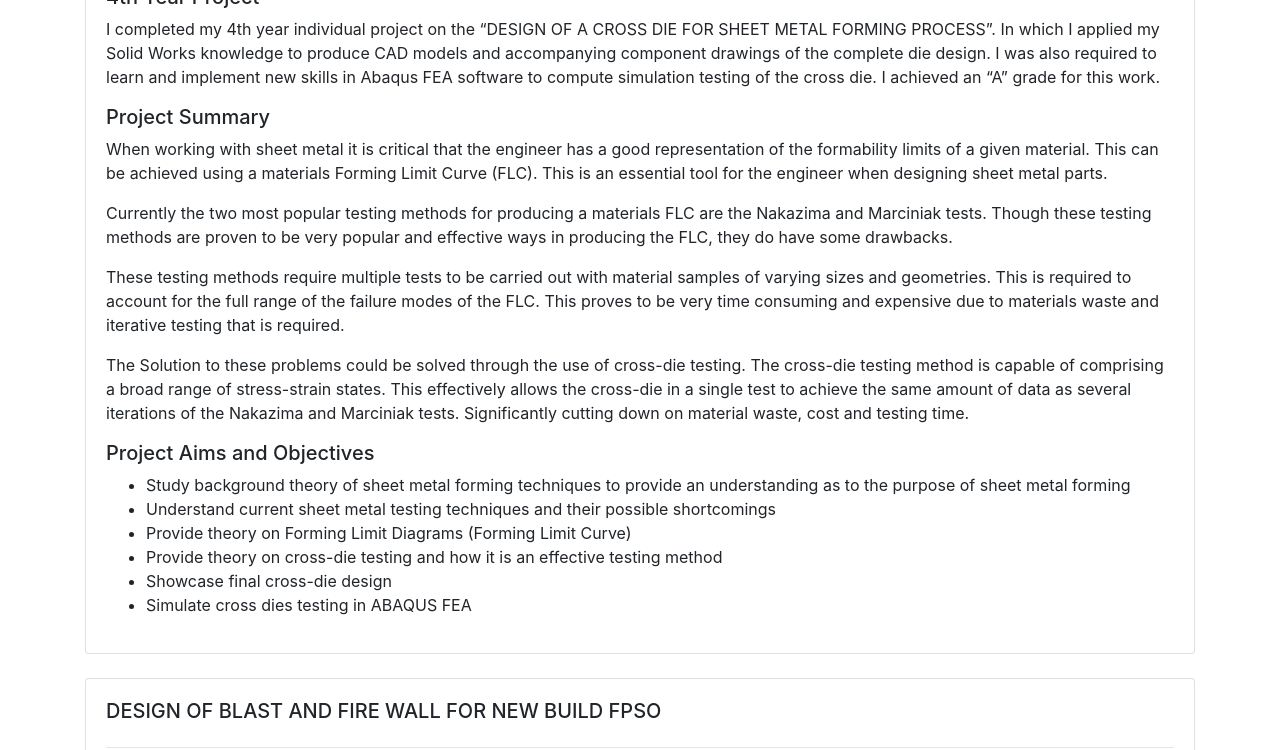
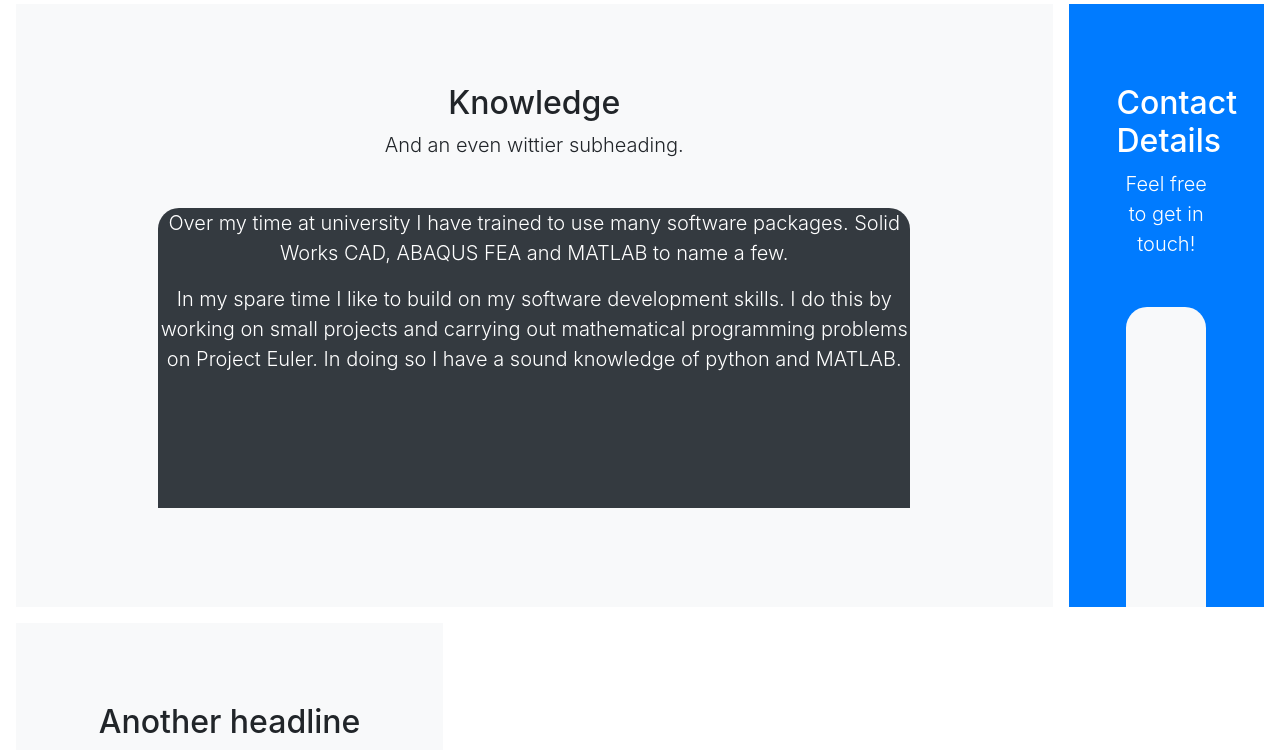
Before and after one commit to jamiefoub/jamiefoub_PortfolioSite, a Django app: page / in a window 1280 px wide. Shown: the part 1773-2523 px from the top of the page. Run offline with Django 3.2, Linux system fonts and the light colour scheme; some libraries are stand-ins or nearby versions.

Commit message:
Changes made to base html

```diff
--- a/mywebsite/base/templates/base/home.html
+++ b/mywebsite/base/templates/base/home.html
@@ -29,6 +29,103 @@
 
 
 <body>
+
+    <!--New Site-->
+
+    <div class="position-relative overflow-hidden p-3 p-md-5 m-md-3 text-center bg-light">
+        <div class="col-md-5 p-lg-5 mx-auto my-5">
+          <h1 class="display-4 font-weight-normal">Hi I'm Jamie Foubister</h1>
+          <p class="lead font-weight-normal">A University Of Aberdeen Mechanical Engineering Graduate: <span class="text-primary">Actively Seeking Work</span></p>
+          <a class="btn btn-outline-secondary" href="https://www.linkedin.com/in/jamie-foubister-690017153/">Linked-in</a>
+          <a class="btn btn-outline-secondary" href="{% static 'extra/Jamie_Foubister_2021_CV.pdf' %}">CV</a>
+        </div>
+        <div class="product-device d-none d-md-block"><img class="#" src="{% static 'images/Jamie_Foubister_Header.png' %}"></div>
+        <div class="product-device product-device-2 d-none d-md-block"><img class="#" src="{% static 'images/UoA_Med.png' %}" width="236px" height="350px"></div>
+      </div>
+
+      <div class="d-md-flex flex-md-equal w-100 my-md-3 pl-md-3">
+
+        <div class="bg-dark mr-md-3 pt-3 px-3 pt-md-5 px-md-5 text-center text-white overflow-hidden">
+          <div class="my-3 py-3">
+            <h2 class="display-5">Thank you for visiting</h2>
+            <p class="lead">My Portfolio Site</p>
+          </div>
+          <div class="bg-light box-shadow mx-auto para-main" style="width: 90%; height: 300px; border-radius: 10px 10px 0 0;">
+            <p class="lead text-dark">
+                Thank you for visiting my portfolio website! This is a web showcase of some of the work I completed whilst studying at university.
+                I’ve also included some projects I have completed  in my spare time.
+            </p>
+
+            <p class="lead text-dark">
+                To run the website, I have set up a server using a raspberry pi. This is responsible for running the site as well as running other backend tasks such as periodically updating the dynamic IP address.
+            </p>
+          </div>
+        </div>
+
+        <div class="bg-dark mr-md-3 pt-3 px-3 pt-md-5 px-md-5 text-center text-white overflow-hidden">
+            <div class="my-3 py-3">
+              <h2 class="display-5">My Experience and Education</h2>
+              <p class="lead">MEng Mechanical Engineering, 2:1 Classification</p>
+            </div>
+            <div class="bg-light box-shadow mx-auto para-main" style="width: 90%; height: 300px; border-radius: 10px 10px 0 0;">
+              <p class="lead text-dark">I have recently graduated from the University of Aberdeen with a master’s degree in mechanical engineering, achieving a 2:1 classification.
+                  During this time I have carried out two big projects, those being my 4th year individual project and 5th year group project.  As well as studying the prescribed courses.
+              </p>
+
+              <p class="lead text-dark">
+                  Whilst studying the compulsory engineering courses, I have also taken additional software development electives in Python and MATLAB to build upon my programming skills.
+              </p>
+            </div>
+          </div>
+      </div>
+
+      <div class="d-md-flex flex-md-equal w-100 my-md-3 pl-md-3">
+        <div class="bg-light mr-md-3 pt-3 px-3 pt-md-5 px-md-5 text-center overflow-hidden">
+            <div class="my-3 p-3">
+                <h2 class="display-5">Knowledge</h2>
+                <p class="lead">And an even wittier subheading.</p>
+            </div>
+            <div class="bg-dark box-shadow mx-auto" style="width: 80%; height: 300px; border-radius: 21px 21px 0 0;">
+                <p class="lead text-white">
+                    Over my time at university I have trained to use many software packages. Solid Works CAD, ABAQUS FEA and MATLAB to name a few.
+                </p>
+
+                <p class="lead text-white">
+                    In my spare time I like to build on my software development skills. I do this by working on small projects and carrying out mathematical programming problems on Project Euler.
+                    In doing so I have a sound knowledge of python and MATLAB.
+                </p>
+            </div>
+        </div>
+        <div class="bg-primary mr-md-3 pt-3 px-3 pt-md-5 px-md-5 text-center text-white overflow-hidden">
+          <div class="my-3 py-3">
+            <h2 class="display-5">Contact Details</h2>
+            <p class="lead">Feel free to get in touch!</p>
+          </div>
+          <div class="bg-light box-shadow mx-auto" style="width: 80%; height: 300px; border-radius: 21px 21px 0 0;"></div>
+        </div>
+      </div>
+
+      <div class="d-md-flex flex-md-equal w-100 my-md-3 pl-md-3">
+        <div class="bg-light mr-md-3 pt-3 px-3 pt-md-5 px-md-5 text-center overflow-hidden">
+          <div class="my-3 p-3">
+            <h2 class="display-5">Another headline</h2>
+            <p class="lead">And an even wittier subheading.</p>
+          </div>
+          <div class="bg-white box-shadow mx-auto" style="width: 80%; height: 300px; border-radius: 21px 21px 0 0;"></div>
+        </div>
+      </div>
+
+      <div class="d-md-flex flex-md-equal w-100 my-md-3 pl-md-3">
+        <div class="bg-light mr-md-3 pt-3 px-3 pt-md-5 px-md-5 text-center overflow-hidden">
+          <div class="my-3 p-3">
+            <h2 class="display-5">Another headline</h2>
+            <p class="lead">And an even wittier subheading.</p>
+          </div>
+          <div class="bg-white box-shadow mx-auto" style="width: 80%; height: 300px; border-radius: 21px 21px 0 0;"></div>
+        </div>
+      </div>
+
+      <!--OLD SITE BELOW-->
 
     <br>
 
```
